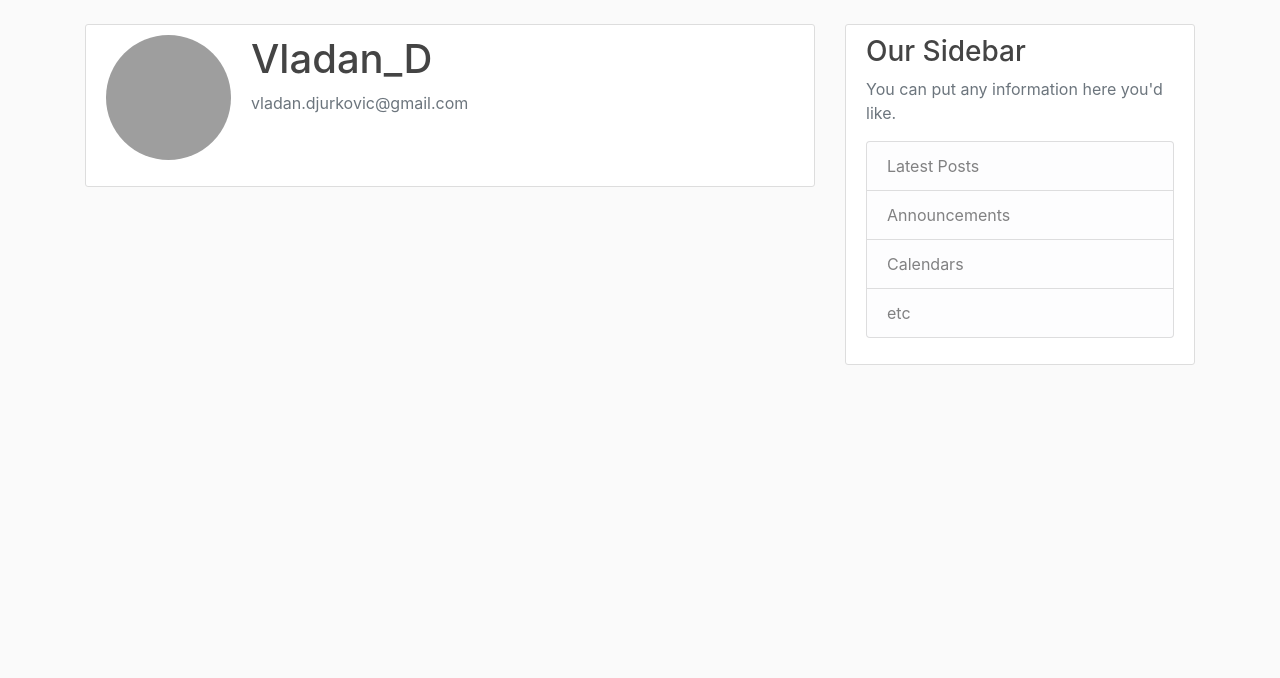
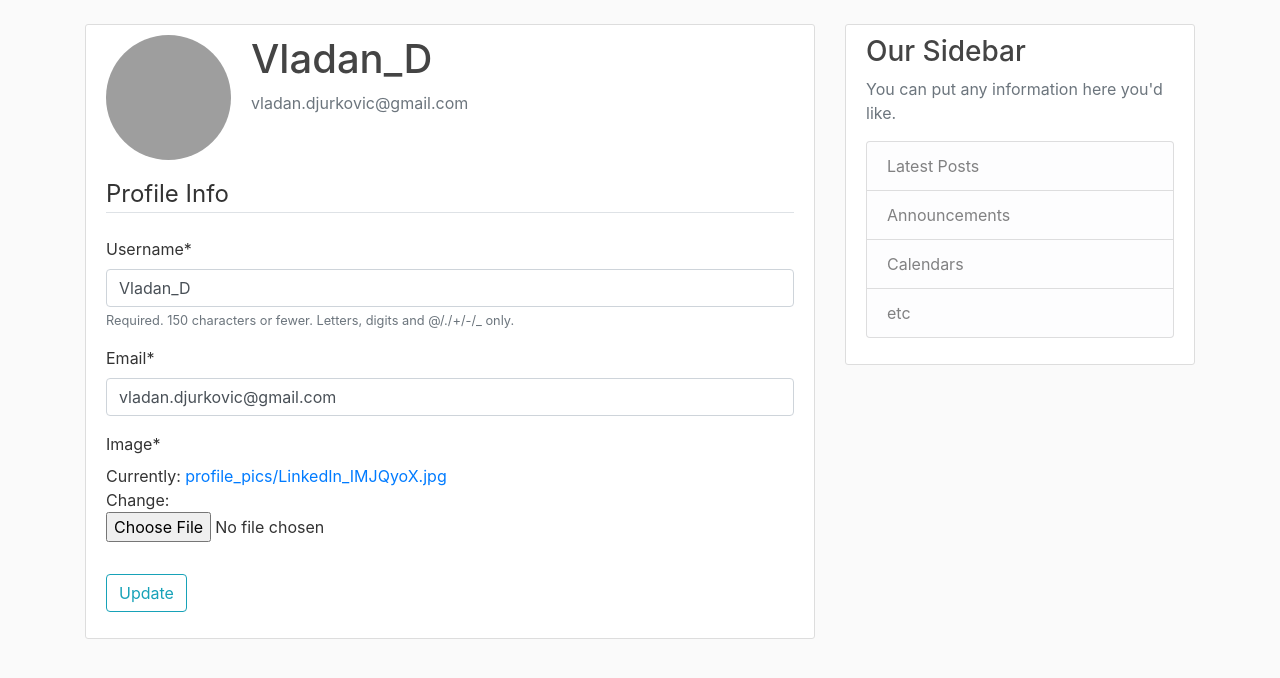
Before and after one commit to maker79/django-blog-site, a Django app: page /profile/ in a window 1280 px wide. Shown: the part 56-734 px from the top of the page. Run offline with Django 4.2, Linux system fonts and the light colour scheme; a user stored in the database is signed in; data comes from the database, SQL or seed files in the repository; both versions use the stored data as it was after the commit; some libraries are stand-ins or nearby versions; grey boxes are pictures that could not be loaded.

Commit message:
finished profile update

```diff
--- a/django_project/blog/templates/blog/home.html
+++ b/django_project/blog/templates/blog/home.html
@@ -2,6 +2,7 @@
 {% block content %}
     {% for post in posts %}
         <article class="media content-section">
+        <img class="rounded-circle article-img" src="{{ post.author.profile.image.url }}">
             <div class="media-body">
                 <div class="article-metadata">
                     <a class="mr-2" href="#">{{ post.author }}</a>
--- a/django_project/users/forms.py
+++ b/django_project/users/forms.py
@@ -1,6 +1,7 @@
 from django import forms
 from django.contrib.auth.models import User
 from django.contrib.auth.forms import UserCreationForm
+from .models import Profile
 
 
 class UserRegisterForm(UserCreationForm):
@@ -9,3 +10,17 @@ class UserRegisterForm(UserCreationForm):
     class Meta:
         model = User
         fields = ['username', 'email', 'password1', 'password2']
+
+
+class UserUpdateForm(forms.ModelForm):
+    email = forms.EmailField()
+
+    class Meta:
+        model = User
+        fields = ['username', 'email']
+
+
+class ProfileUpdateForm(forms.ModelForm):
+    class Meta:
+        model = Profile
+        fields = ['image']
--- a/django_project/users/models.py
+++ b/django_project/users/models.py
@@ -1,5 +1,6 @@
 from django.db import models
 from django.contrib.auth.models import User
+from PIL import Image
 
 
 # Create your models here. Don't forget to register new models to admin.py file
@@ -11,3 +12,13 @@ class Profile(models.Model):
 
     def __str__(self):
         return f'{self.user.username} Profile'
+
+    def save(self, *args, **kwargs):  # this is method that gets run after our model is saved - we are over-riding it
+        super().save(*args, **kwargs)
+        # if working on a project that requires more efficiency check out other options for resizing img
+        # grab the image, resize it and save it to the same directory
+        img = Image.open(self.image.path)
+        if img.height > 200 or img.width > 200:
+            output_size = (200, 200)
+            img.thumbnail(output_size)
+            img.save(self.image.path)
--- a/django_project/users/templates/users/profile.html
+++ b/django_project/users/templates/users/profile.html
@@ -9,6 +9,17 @@
                 <p class="text-secondary">{{ user.email }}</p>
             </div>
         </div>
-        <!-- FORM HERE -->
+{# don't forget to add enctype in form so that image is saved in the background #}
+        <form method="POST" enctype="multipart/form-data">
+            {% csrf_token %}
+            <fieldset class="form-group">
+                <legend class="border-bottom mb-4">Profile Info</legend>
+                {{ u_form|crispy }}
+                {{ p_form|crispy }}
+            </fieldset>
+            <div class="form-group">
+                <button class="btn btn-outline-info" type="submit">Update</button>
+            </div>
+        </form>
     </div>
 {% endblock content %}
--- a/django_project/users/views.py
+++ b/django_project/users/views.py
@@ -1,7 +1,7 @@
 from django.contrib import messages
 from django.shortcuts import render, redirect
-from .forms import UserRegisterForm
-# this will care of check in so that logged-in user can access login page
+from .forms import UserRegisterForm, UserUpdateForm, ProfileUpdateForm
+# this will take care of check in so that logged-in user can access login page
 # import log in required decorator
 from django.contrib.auth.decorators import login_required
 
@@ -22,4 +22,20 @@ def register(request):
 
 @login_required
 def profile(request):
-    return render(request, 'users/profile.html')
+    if request.method == 'POST':
+        # populate the fields of the form by passing an instance of an object that it expects
+        u_form = UserUpdateForm(request.POST, instance=request.user)
+        p_form = ProfileUpdateForm(request.POST, request.FILES, instance=request.user.profile)
+        if u_form.is_valid() and p_form.is_valid():
+            u_form.save()
+            p_form.save()
+            messages.success(request, f'Your account has been successfully updated!')
+            return redirect(to='profile')  # redirect will ensure that we don't get pop-up for resubmitting form
+    else:
+        u_form = UserUpdateForm(instance=request.user)
+        p_form = ProfileUpdateForm(instance=request.user.profile)
+    context = {
+        'u_form': u_form,
+        'p_form': p_form
+    }
+    return render(request, 'users/profile.html', context)
```
Also changed, not shown: django_project/db.sqlite3.
